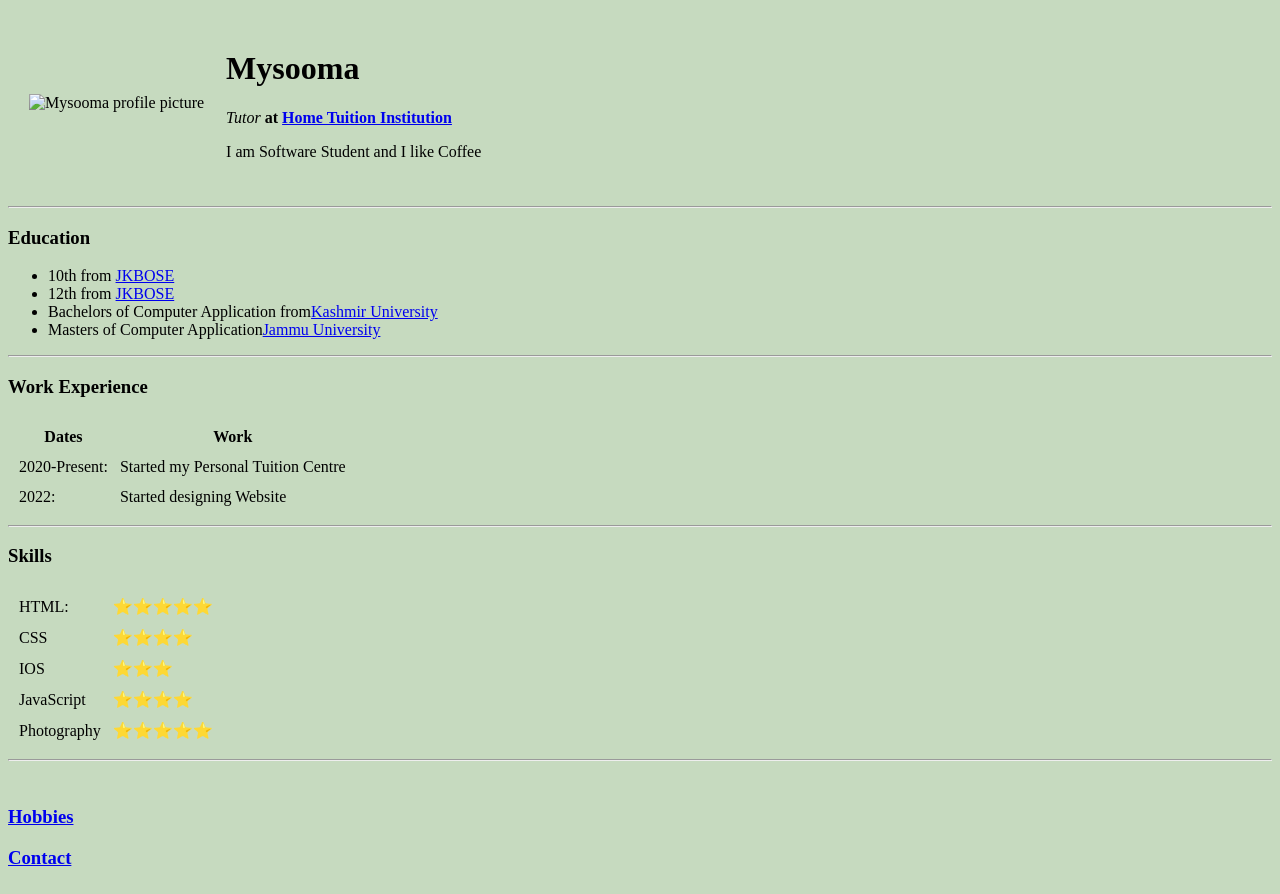
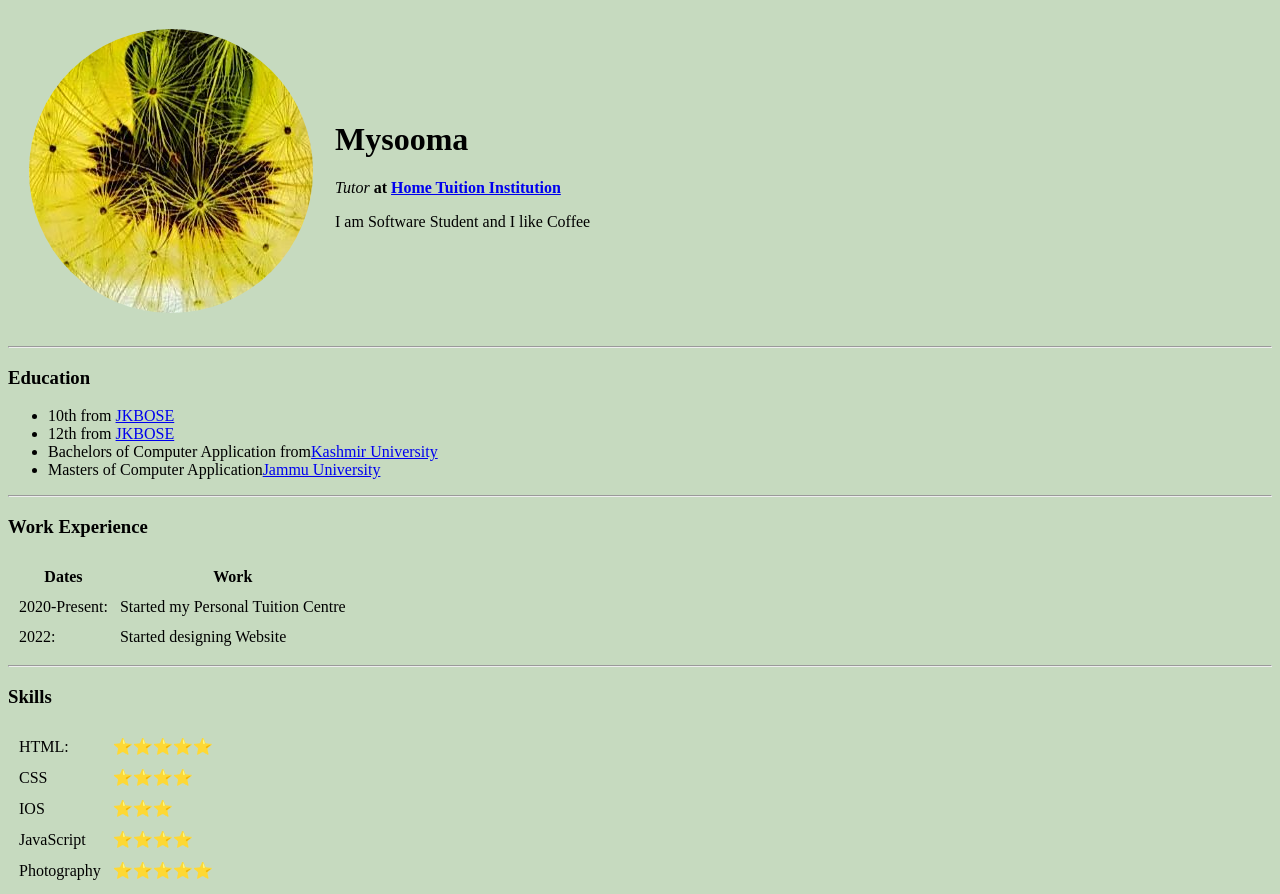
Before and after one commit to Masin1/CV, a plain HTML site: page index.html in a window 1280 px wide. Shown: the top 894 px of the page. Drawn offline with Linux system fonts and the light colour scheme.

Commit message:
Update index.html

```diff
--- a/index.html
+++ b/index.html
@@ -10,7 +10,7 @@
     <body bgcolor="#c6dabf">
         <table cellspacing="20">
             <tr>
-              <td><img src="yellow.png" alt=" Mysooma profile picture"></td>
+              <td><img src="Images/yellow.png" alt=" Mysooma profile picture"></td>
               <td> <h1> Mysooma</h1>
                 <p><em>Tutor </em><strong> at  <a href="http://www.google.com" >Home Tuition Institution</a></strong></p>
                 <p> I am Software Student and I like Coffee</p></td>
```
